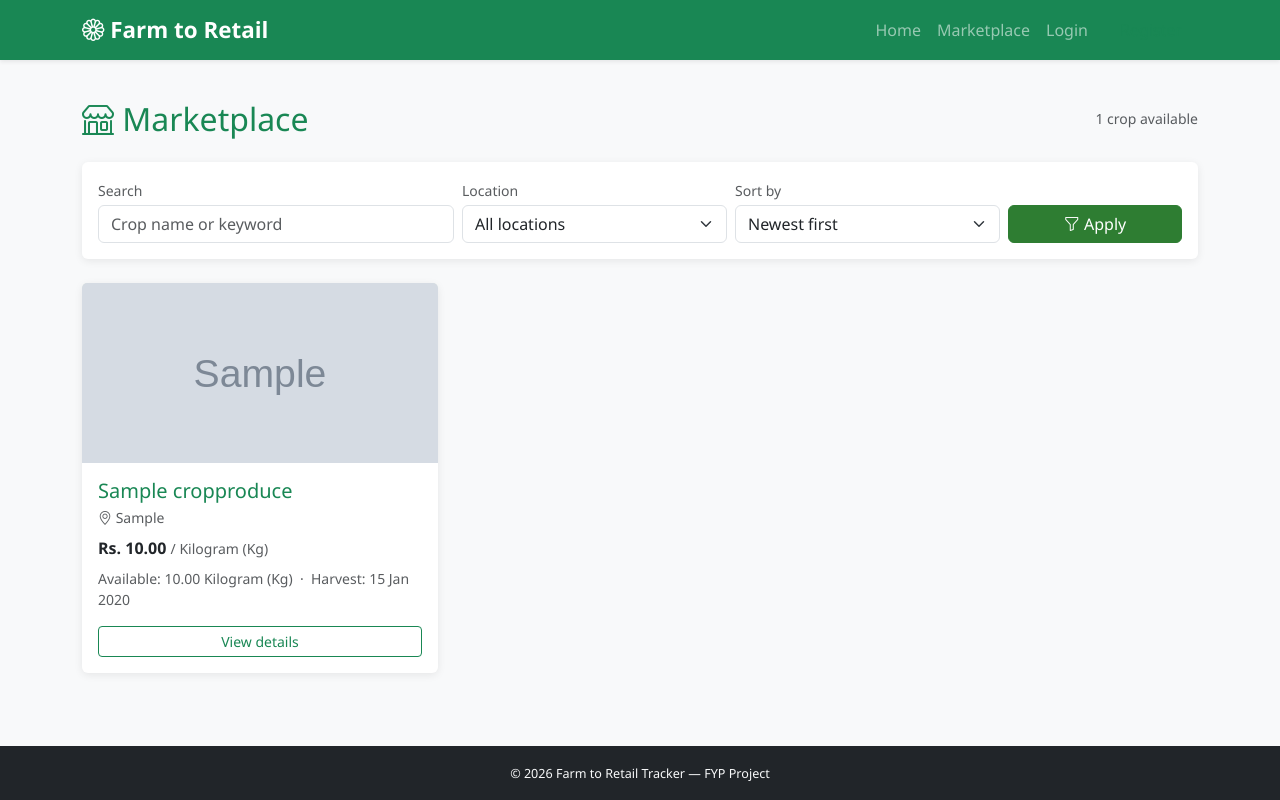
After one commit to eddiey-work/farm_to_retail_tracker, a Django app: page /marketplace/ in a window 1280 px wide. The commit adds this page. Run offline with Django 5.2, Linux system fonts and the light colour scheme; tables that the repository leaves empty hold one stand-in row (values such as "Sample post"); grey boxes marked "Sample" are stand-in pictures.

Commit message:
Day 8: Public marketplace with search, location filter, sort, pagination + crop detail page

```diff
--- a/farm_tracker/urls.py
+++ b/farm_tracker/urls.py
@@ -25,6 +25,7 @@ urlpatterns = [
     path('admin/', admin.site.urls),
     path('', marketplace_views.home, name='home'),
     path('accounts/', include('accounts.urls')),
+    path('marketplace/', include('marketplace.urls')),
 ]
 
 if settings.DEBUG:
--- /dev/null
+++ b/marketplace/urls.py
@@ -0,0 +1,7 @@
+from django.urls import path
+from . import views
+
+urlpatterns = [
+    path('', views.crop_list, name='marketplace'),
+    path('crop/<int:pk>/', views.crop_detail, name='crop_detail'),
+]
--- a/marketplace/views.py
+++ b/marketplace/views.py
@@ -1,8 +1,74 @@
 from django.shortcuts import render
 
 # Create your views here.
-from django.shortcuts import render
+from django.shortcuts import render, get_object_or_404
+from django.core.paginator import Paginator
+from django.db.models import Q
+
+from .models import CropProduce
 
 
 def home(request):
-    return render(request, 'home.html')
+    """Landing page — shows a preview of the latest available crops."""
+    latest_crops = CropProduce.objects.filter(is_available=True)[:3]
+    return render(request, 'home.html', {'latest_crops': latest_crops})
+
+
+def crop_list(request):
+    """Public marketplace with search, filter, sort, pagination."""
+    crops = CropProduce.objects.filter(is_available=True).select_related('farmer')
+
+    # --- Search by crop name ---
+    query = request.GET.get('q', '').strip()
+    if query:
+        crops = crops.filter(
+            Q(crop_name__icontains=query) |
+            Q(description__icontains=query)
+        )
+
+    # --- Filter by location ---
+    location = request.GET.get('location', '').strip()
+    if location:
+        crops = crops.filter(location__iexact=location)
+
+    # --- Sort ---
+    sort = request.GET.get('sort', 'newest')
+    sort_map = {
+        'newest': '-created_at',
+        'oldest': 'created_at',
+        'price_low': 'price',
+        'price_high': '-price',
+    }
+    crops = crops.order_by(sort_map.get(sort, '-created_at'))
+
+    # --- Pagination ---
+    paginator = Paginator(crops, 9)
+    page_number = request.GET.get('page')
+    page_obj = paginator.get_page(page_number)
+
+    # --- For the location filter dropdown ---
+    locations = (
+        CropProduce.objects.filter(is_available=True)
+        .values_list('location', flat=True)
+        .distinct()
+        .order_by('location')
+    )
+
+    context = {
+        'page_obj': page_obj,
+        'query': query,
+        'location': location,
+        'sort': sort,
+        'locations': locations,
+        'total_count': crops.count(),
+    }
+    return render(request, 'marketplace/crop_list.html', context)
+
+
+def crop_detail(request, pk):
+    """One crop in full detail."""
+    crop = get_object_or_404(
+        CropProduce.objects.select_related('farmer', 'farmer__profile'),
+        pk=pk
+    )
+    return render(request, 'marketplace/crop_detail.html', {'crop': crop})
--- a/static/css/style.css
+++ b/static/css/style.css
@@ -36,3 +36,20 @@ main {
 footer {
     font-size: 0.9rem;
 }
+.card-img-top {
+    background-color: #f1f8e9;
+}
+
+.pagination .page-link {
+    color: #2e7d32;
+}
+
+.pagination .page-item.active .page-link {
+    background-color: #2e7d32;
+    border-color: #2e7d32;
+    color: white;
+}
+
+.form-label.small {
+    font-weight: 500;
+}
--- a/templates/base.html
+++ b/templates/base.html
@@ -32,7 +32,7 @@
                         <a class="nav-link" href="{% url 'home' %}">Home</a>
                     </li>
                     <li class="nav-item">
-                        <a class="nav-link" href="#">Marketplace</a>
+                        <a class="nav-link" href="{% url 'marketplace' %}">Marketplace</a>
                     </li>
                     {% if user.is_authenticated %}
                         <li class="nav-item">
--- /dev/null
+++ b/templates/marketplace/crop_list.html
@@ -0,0 +1,155 @@
+{% extends 'base.html' %}
+
+{% block title %}Marketplace — Farm to Retail Tracker{% endblock %}
+
+{% block content %}
+<div class="container my-4">
+
+    <!-- Header -->
+    <div class="d-flex justify-content-between align-items-center mb-4 flex-wrap">
+        <h2 class="text-success mb-0">
+            <i class="bi bi-shop"></i> Marketplace
+        </h2>
+        <span class="text-muted small">
+            {{ total_count }} crop{{ total_count|pluralize }} available
+        </span>
+    </div>
+
+    <!-- Filters -->
+    <div class="card p-3 mb-4">
+        <form method="get" class="row g-2 align-items-end">
+            <div class="col-md-4">
+                <label class="form-label small text-muted mb-1">Search</label>
+                <input type="text" name="q" value="{{ query }}"
+                       class="form-control" placeholder="Crop name or keyword">
+            </div>
+            <div class="col-md-3">
+                <label class="form-label small text-muted mb-1">Location</label>
+                <select name="location" class="form-select">
+                    <option value="">All locations</option>
+                    {% for loc in locations %}
+                        <option value="{{ loc }}" {% if loc == location %}selected{% endif %}>
+                            {{ loc }}
+                        </option>
+                    {% endfor %}
+                </select>
+            </div>
+            <div class="col-md-3">
+                <label class="form-label small text-muted mb-1">Sort by</label>
+                <select name="sort" class="form-select">
+                    <option value="newest"    {% if sort == 'newest' %}selected{% endif %}>Newest first</option>
+                    <option value="oldest"    {% if sort == 'oldest' %}selected{% endif %}>Oldest first</option>
+                    <option value="price_low" {% if sort == 'price_low' %}selected{% endif %}>Price: low to high</option>
+                    <option value="price_high"{% if sort == 'price_high' %}selected{% endif %}>Price: high to low</option>
+                </select>
+            </div>
+            <div class="col-md-2 d-grid">
+                <button type="submit" class="btn btn-success">
+                    <i class="bi bi-funnel"></i> Apply
+                </button>
+            </div>
+        </form>
+
+        {% if query or location %}
+            <div class="mt-2 small">
+                <a href="{% url 'marketplace' %}" class="text-muted">
+                    <i class="bi bi-x-circle"></i> Clear filters
+                </a>
+            </div>
+        {% endif %}
+    </div>
+
+    <!-- Crop grid -->
+    {% if page_obj %}
+        <div class="row g-4">
+            {% for crop in page_obj %}
+                <div class="col-sm-6 col-md-4">
+                    <div class="card h-100">
+                        {% if crop.image %}
+                            <img src="{{ crop.image.url }}" class="card-img-top"
+                                 alt="{{ crop.crop_name }}"
+                                 style="height: 180px; object-fit: cover;">
+                        {% else %}
+                            <div class="bg-light d-flex align-items-center justify-content-center"
+                                 style="height: 180px;">
+                                <i class="bi bi-flower2 text-success" style="font-size: 3rem;"></i>
+                            </div>
+                        {% endif %}
+                        <div class="card-body d-flex flex-column">
+                            <h5 class="card-title text-success mb-1">{{ crop.crop_name }}</h5>
+                            <p class="text-muted small mb-2">
+                                <i class="bi bi-geo-alt"></i> {{ crop.location }}
+                            </p>
+                            <p class="mb-2">
+                                <strong>Rs. {{ crop.price }}</strong>
+                                <span class="text-muted small">/ {{ crop.get_unit_display }}</span>
+                            </p>
+                            <p class="small text-muted mb-3">
+                                Available: {{ crop.quantity }} {{ crop.get_unit_display }}
+                                &nbsp;·&nbsp;
+                                Harvest: {{ crop.harvest_date|date:"d M Y" }}
+                            </p>
+                            <div class="mt-auto">
+                                <a href="{% url 'crop_detail' crop.pk %}"
+                                   class="btn btn-outline-success btn-sm w-100">
+                                    View details
+                                </a>
+                            </div>
+                        </div>
+                    </div>
+                </div>
+            {% endfor %}
+        </div>
+
+        <!-- Pagination -->
+        {% if page_obj.has_other_pages %}
+            <nav class="mt-4">
+                <ul class="pagination justify-content-center">
+                    {% if page_obj.has_previous %}
+                        <li class="page-item">
+                            <a class="page-link" href="?{% querystring page=page_obj.previous_page_number %}">
+                                &laquo;
+                            </a>
+                        </li>
+                    {% else %}
+                        <li class="page-item disabled"><span class="page-link">&laquo;</span></li>
+                    {% endif %}
+
+                    {% for num in page_obj.paginator.page_range %}
+                        {% if num == page_obj.number %}
+                            <li class="page-item active"><span class="page-link">{{ num }}</span></li>
+                        {% elif num > page_obj.number|add:'-3' and num < page_obj.number|add:'3' %}
+                            <li class="page-item">
+                                <a class="page-link" href="?{% querystring page=num %}">{{ num }}</a>
+                            </li>
+                        {% endif %}
+                    {% endfor %}
+
+                    {% if page_obj.has_next %}
+                        <li class="page-item">
+                            <a class="page-link" href="?{% querystring page=page_obj.next_page_number %}">
+                                &raquo;
+                            </a>
+                        </li>
+                    {% else %}
+                        <li class="page-item disabled"><span class="page-link">&raquo;</span></li>
+                    {% endif %}
+                </ul>
+            </nav>
+        {% endif %}
+
+    {% else %}
+        <div class="card p-5 text-center">
+            <i class="bi bi-search text-muted" style="font-size: 3rem;"></i>
+            <h5 class="mt-3">No crops found</h5>
+            <p class="text-muted">
+                Try a different keyword or clear the filters.
+            </p>
+            <div>
+                <a href="{% url 'marketplace' %}" class="btn btn-success">See all crops</a>
+            </div>
+        </div>
+    {% endif %}
+
+</div>
+{% endblock %}
```
Also changed, not shown: templates/home.html (+25 -2 lines), templates/marketplace/crop_detail.html (added, +116 -0 lines).
